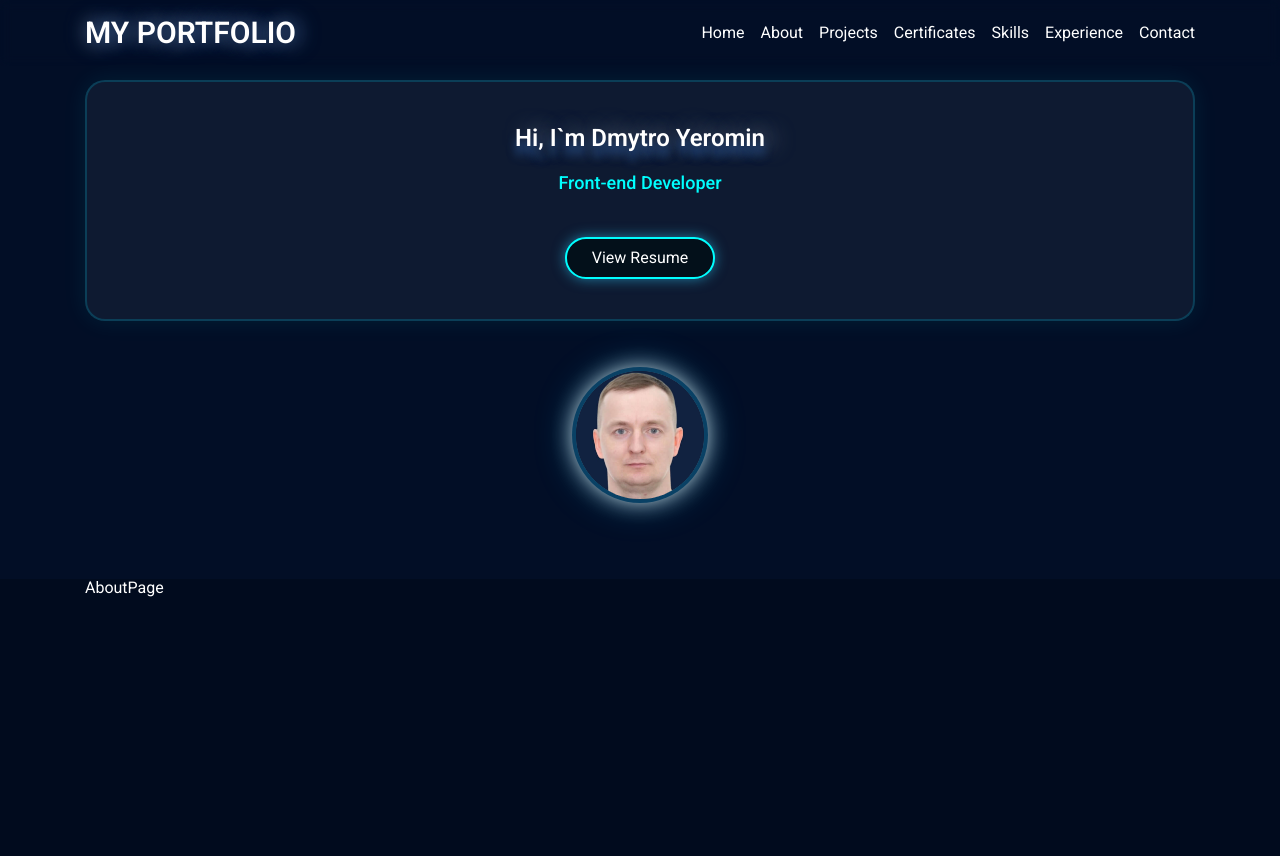
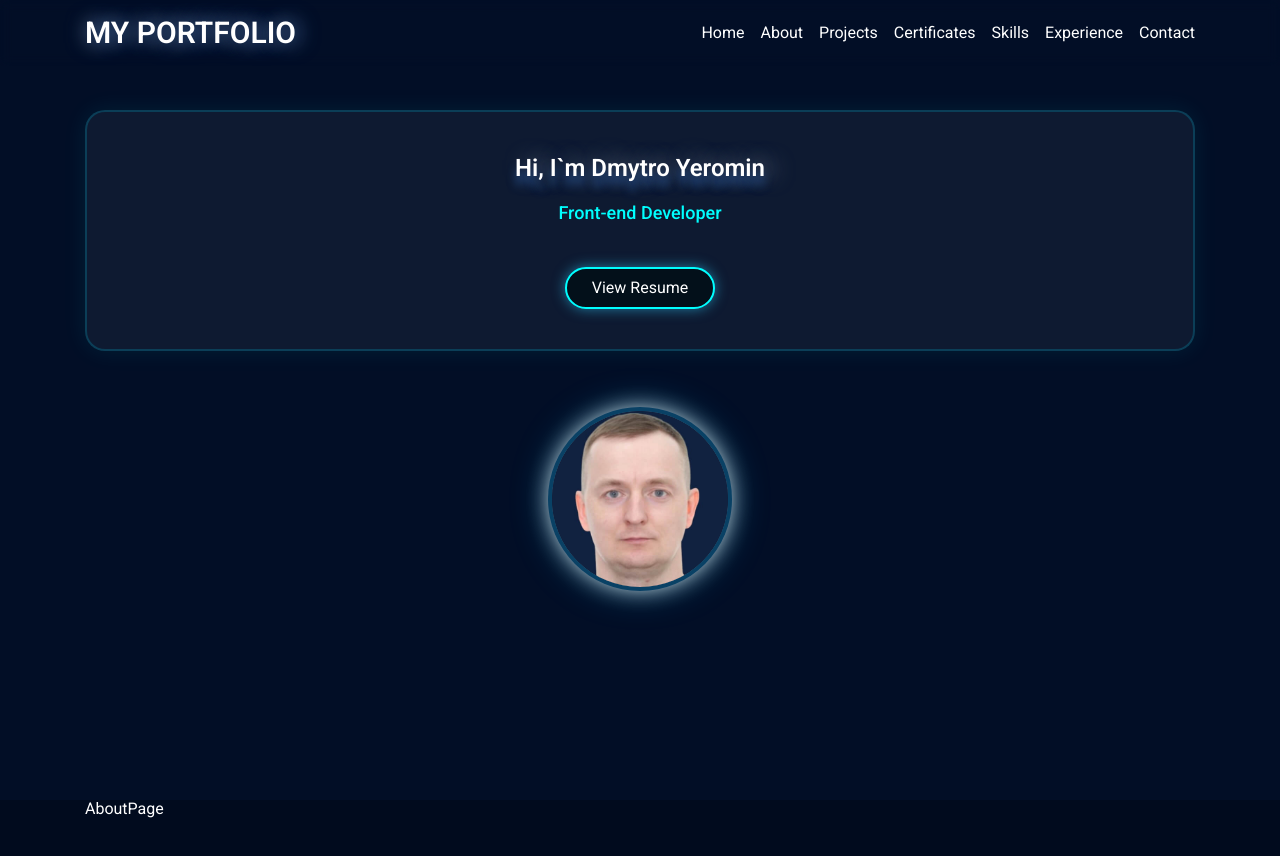
Before and after one commit to Yeromin1/Portfolio, a React (Vite) app: page / in a window 1280 px wide. Shown: the top 856 px of the page. Built offline with nearby package versions, Linux system fonts and the light colour scheme.

Commit message:
homeTest2

```diff
--- a/src/pages/HomePage/HomePage.jsx
+++ b/src/pages/HomePage/HomePage.jsx
@@ -3,8 +3,8 @@ import myPhoto from "../../assets/images/MyFoto.jpg";
 
 const HomePage = () => {
   return (
-    <section id="home" className="bg-[#020e26] py-20">
-      <div className="container grid gap-[50px]">
+    <section id="home" className="h-screen bg-[#020e26] pt-[110px] pb-[80px]">
+      <div className="container grid gap-[60px]">
         <div className="bg-white/5 border-2 border-cyan-400/20 rounded-[20px] p-10 shadow-[0_0_25px_rgba(0,255,255,0.08)]">
           {/* TITLE ANIMATION */}
           <motion.h1
@@ -71,7 +71,7 @@ const HomePage = () => {
           transition={{ delay: 1, duration: 0.6 }}
           className="avatar mx-auto"
         >
-          <div className="ring-4 ring-[#094165] ring-offset-base-100 w-32 rounded-full ring-2 shadow-[0_0_25px_#fff,_0_0_40px_rgba(0,191,255,0.4)]">
+          <div className="ring-4 ring-[#094165] ring-offset-base-100 w-44 rounded-full ring-2 shadow-[0_0_25px_#fff,_0_0_40px_rgba(0,191,255,0.4)]">
             <img src={myPhoto} alt="My photo" />
           </div>
         </motion.div>
```
